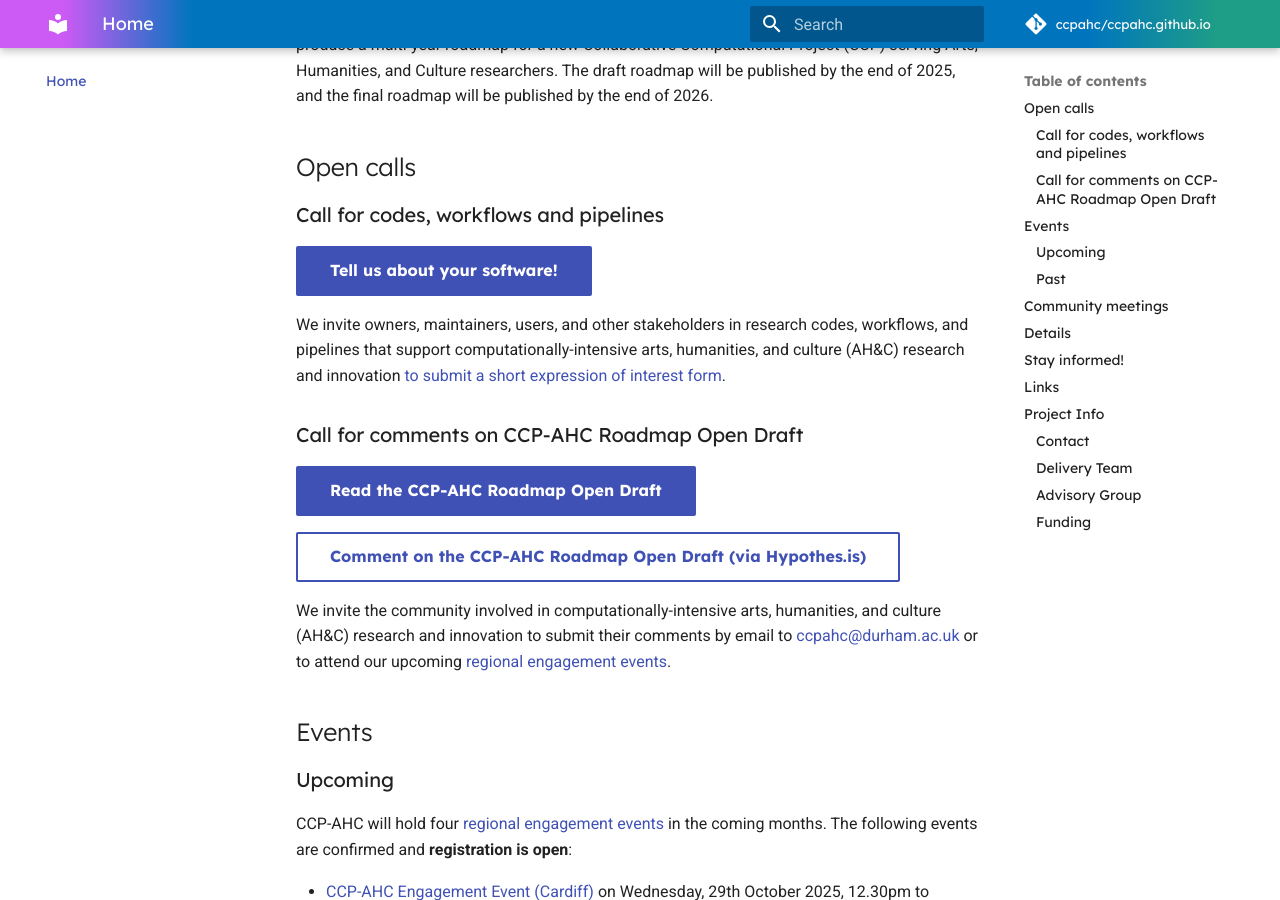
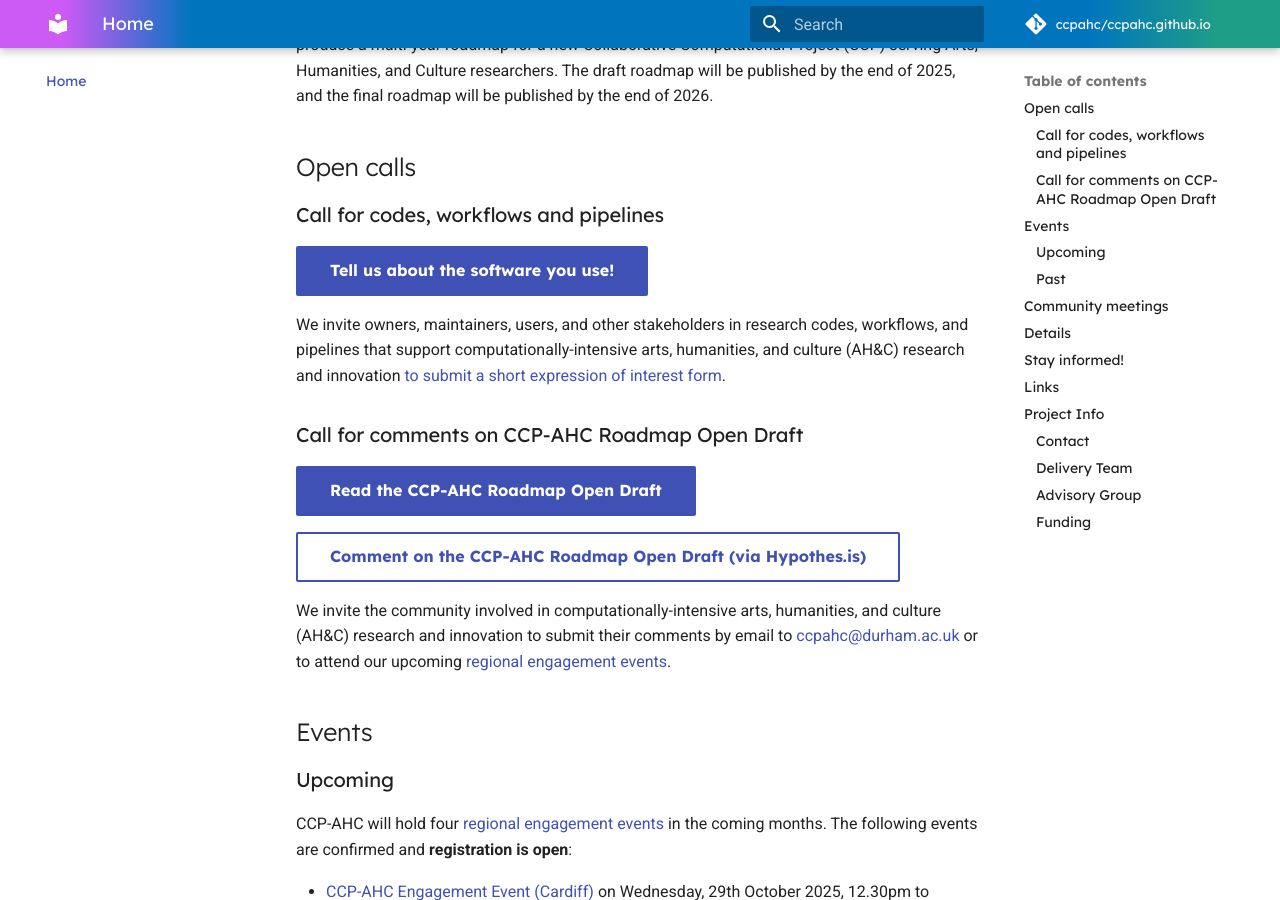
Before and after one commit to ccpahc/ccpahc.github.io, an MkDocs documentation site: the page built from docs/index.md, in a window 1280 px wide and 900 px high, scrolled down 627 px. Built offline with MkDocs 1.6.1 and Material for MkDocs 9.7.7, drawn with Linux system fonts in a browser that asks for light colours; comment, search, counter and statistics services are not loaded.

Commit message:
Update call for codes to call for software used

```diff
--- a/docs/index.md
+++ b/docs/index.md
@@ -6,7 +6,7 @@ Welcome to the home for **Toward a new CCP for Arts, Humanities, and Culture res
 
 ### Call for codes, workflows and pipelines
 
-[Tell us about your software!](./activities/codes-eoi.md){ .md-button .md-button--primary }
+[Tell us about the software you use!](./activities/codes-eoi.md){ .md-button .md-button--primary }
 
 We invite owners, maintainers, users, and other stakeholders in research codes, workflows, and pipelines that support computationally-intensive arts, humanities, and culture (AH&C) research and innovation [to submit a short expression of interest form](https://forms.office.com/e/EAyaK8cajv).
 
```
